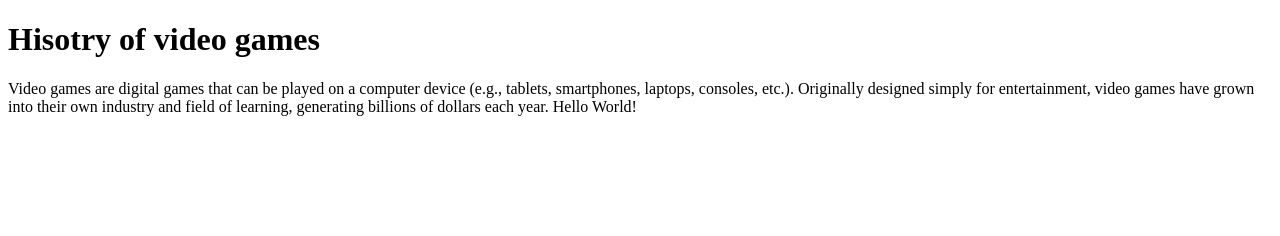
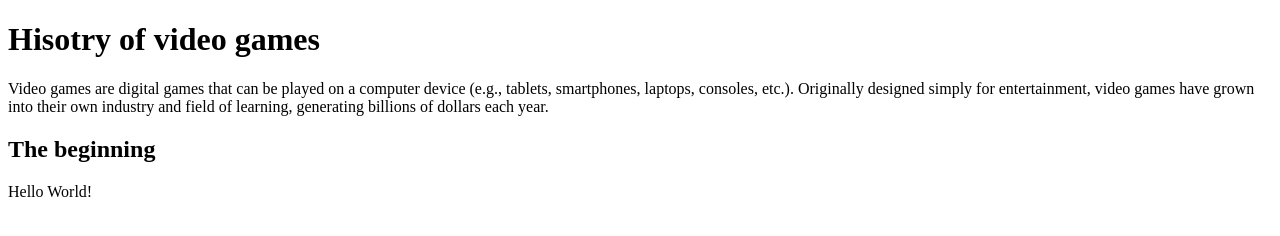
Before and after one commit to 21mellost/21mellost.github.io, a plain HTML site: page index.html in a window 1280 px wide. Drawn offline with Linux system fonts and the light colour scheme.

Commit message:
Update index.html

```diff
--- a/index.html
+++ b/index.html
@@ -9,6 +9,9 @@ Originally designed simply for entertainment, video games have grown into their
 generating billions of dollars each year.
 
 </head>
+<h2>
+  The beginning
+  </h2>
 
 <body>
 Hello World!
```
